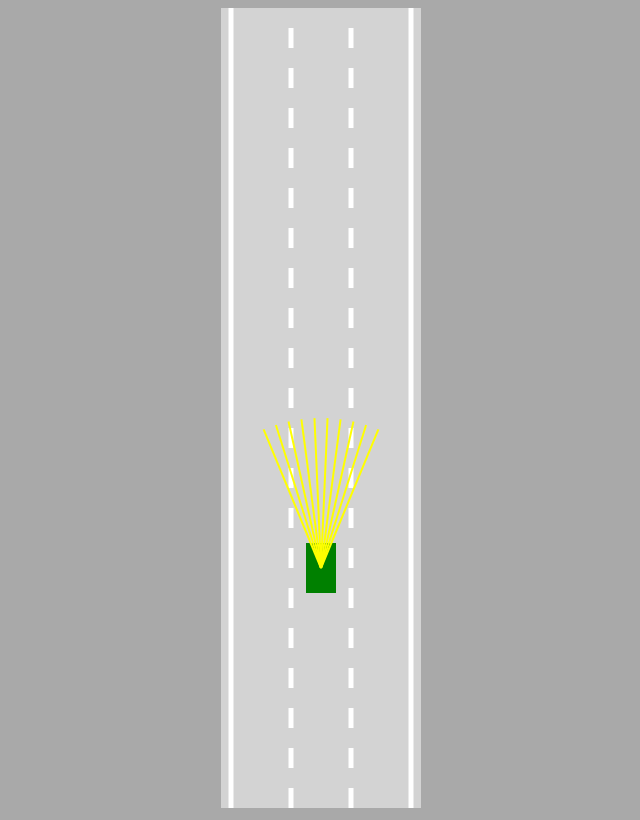
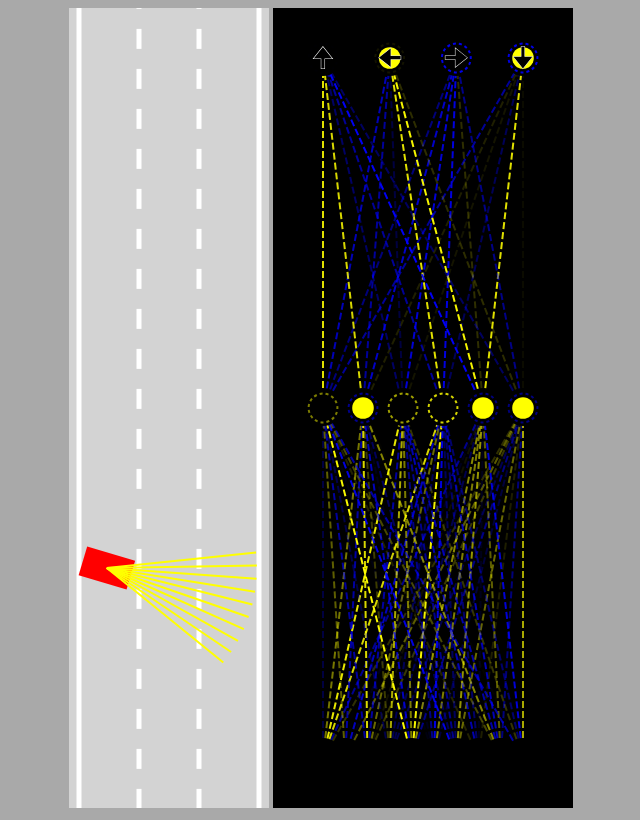
Before and after one commit to dilan-js/self-driving-car, a plain HTML site: page index.html in a window 1280 px wide. Shown: the whole page, without its empty margins (319-959 px from the left). Drawn offline with Linux system fonts and the light colour scheme.

Commit message:
added visualizer code from previous project to display neural network

```diff
--- a/car.js
+++ b/car.js
@@ -10,6 +10,7 @@ class Car {
     this.maxSpeed = maxSpeed;
     this.friction = 0.05; //friction gives the 'grippy' or 'bouncy' feel when moving forward and backward
     this.angle = 0; //this prevents speed exceeding max speed when moving diagonally...think 'Unit Circle'!
+    this.useBrain = controlType == "MAIN_CHARACTER_AI";
     if (controlType != "NPC") {
       this.sensor = new Sensor(this); //passing car to the sensor
       this.brain = new NeuralNetwork(
@@ -29,11 +30,17 @@ class Car {
     }
     if (this.sensor) {
       this.sensor.update(roadBorders, traffic);
-      const offsets = this.sensor.sensorReadings.map(
-        (reading) => (reading == null ? 0 : 1 - reading.offset) //low values if object far away, high if close to our car
+      const offsets = this.sensor.sensorReadings.map((s) =>
+        s == null ? 0 : 1 - s.offset
       );
       const outputs = NeuralNetwork.feedForward(offsets, this.brain);
       console.log(outputs);
+      if (this.useBrain) {
+        this.controls.forward = outputs[0];
+        this.controls.left = outputs[1];
+        this.controls.right = outputs[2];
+        this.controls.reverse = outputs[3];
+      }
     }
   }
 
--- a/controls.js
+++ b/controls.js
@@ -5,7 +5,7 @@ class Controls {
     this.right = false;
     this.reverse = false;
     switch (controlType) {
-      case "MAIN_CHARACTER":
+      case "MAIN_CHARACTER_AI":
         this.#addKeyboardListeners();
         break;
       default:
--- a/index.html
+++ b/index.html
@@ -4,7 +4,9 @@
   <link rel="stylesheet" href="style.css" />
 </head>
 <body>
-  <canvas id="myCanvas"></canvas>
+  <canvas id="carCanvas"></canvas>
+  <canvas id="networkCanvas"></canvas>
+  <script src="visualizer.js"></script>
   <script src="network.js"></script>
   <script src="sensor.js"></script>
   <script src="utils.js"></script>
--- a/main.js
+++ b/main.js
@@ -1,32 +1,37 @@
-const canvas = document.getElementById("myCanvas");
-canvas.width = 200;
+const carCanvas = document.getElementById("carCanvas");
+carCanvas.width = 200;
+const networkCanvas = document.getElementById("networkCanvas");
+networkCanvas.width = 300;
 
-//We want to draw a car on the canvas
-//To draw on the canvas, we need drawing 2D drawing context
-//It will contain all the methods we need to draw what we want
-const ctx = canvas.getContext("2d");
-const road = new Road(canvas.width / 2, canvas.width * 0.9);
-const car = new Car(road.getLaneCenter(1), 100, 30, 50, "MAIN_CHARACTER");
+const carCtx = carCanvas.getContext("2d");
+const networkCtx = networkCanvas.getContext("2d");
+
+const road = new Road(carCanvas.width / 2, carCanvas.width * 0.9);
+const car = new Car(road.getLaneCenter(1), 100, 30, 50, "MAIN_CHARACTER_AI");
 const traffic = [new Car(road.getLaneCenter(1), -100, 30, 50, "NPC", 2)];
 
 animate();
 
-function animate() {
+function animate(time) {
   for (let i = 0; i < traffic.length; i++) {
     traffic[i].update(road.borders, []);
   }
   car.update(road.borders, traffic);
-  canvas.height = window.innerHeight;
 
-  ctx.save();
-  ctx.translate(0, -car.y + canvas.height * 0.7);
+  carCanvas.height = window.innerHeight;
+  networkCanvas.height = window.innerHeight;
 
-  road.draw(ctx);
+  carCtx.save();
+  carCtx.translate(0, -car.y + carCanvas.height * 0.7);
+
+  road.draw(carCtx);
   for (let i = 0; i < traffic.length; i++) {
-    traffic[i].draw(ctx, "purple");
+    traffic[i].draw(carCtx, "purple");
   }
-  car.draw(ctx, "green");
+  car.draw(carCtx, "blue");
 
-  ctx.restore();
+  carCtx.restore();
+  networkCtx.lineDashOffset = -time / 50;
+  Visualizer.drawNetwork(networkCtx, car.brain);
   requestAnimationFrame(animate);
 }
--- a/network.js
+++ b/network.js
@@ -9,8 +9,6 @@ class NeuralNetwork {
   static feedForward(givenInputs, network) {
     let outputs = Level.feedForward(givenInputs, network.levels[0]);
     for (let i = 1; i < network.levels.length; i++) {
-      //putting in output of previous level into the new level as the input
-      //final outputs will tell us if the car should go forward, backward, left, right
       outputs = Level.feedForward(outputs, network.levels[i]);
     }
     return outputs;
@@ -18,26 +16,23 @@ class NeuralNetwork {
 }
 
 class Level {
-  constructor(inputNeuronCount, outputNeuronCount) {
-    this.inputs = new Array(inputNeuronCount);
-    this.outputs = new Array(outputNeuronCount);
-    this.biases = new Array(outputNeuronCount); //biases = values above which neuron will fire
-    //going to connect every input neuron to output neuron
+  constructor(inputCount, outputCount) {
+    this.inputs = new Array(inputCount);
+    this.outputs = new Array(outputCount);
+    this.biases = new Array(outputCount);
+
     this.weights = [];
-    for (let i = 0; i < inputNeuronCount; i++) {
-      this.weights[i] = new Array(outputNeuronCount);
+    for (let i = 0; i < inputCount; i++) {
+      this.weights[i] = new Array(outputCount);
     }
 
     Level.#randomize(this);
   }
 
-  //I want to serialize this object, so making it static
-  //methods don't serialize
   static #randomize(level) {
     for (let i = 0; i < level.inputs.length; i++) {
       for (let j = 0; j < level.outputs.length; j++) {
-        //negative values b/c negative weights could tell car not to turn right
-        level.weights[i][j] = Math.random() * 2 - 1; //have a value between -1 and 1.
+        level.weights[i][j] = Math.random() * 2 - 1;
       }
     }
 
@@ -47,7 +42,7 @@ class Level {
   }
 
   static feedForward(givenInputs, level) {
-    for (let i = 0; i < level.inputs.lengths; i++) {
+    for (let i = 0; i < level.inputs.length; i++) {
       level.inputs[i] = givenInputs[i];
     }
 
@@ -56,12 +51,14 @@ class Level {
       for (let j = 0; j < level.inputs.length; j++) {
         sum += level.inputs[j] * level.weights[j][i];
       }
+
       if (sum > level.biases[i]) {
-        level.outputs[i] = 1; //turning it on
+        level.outputs[i] = 1;
       } else {
         level.outputs[i] = 0;
       }
     }
+
     return level.outputs;
   }
 }
--- a/style.css
+++ b/style.css
@@ -4,6 +4,10 @@ body {
   text-align: center;
 }
 
-#myCanvas {
+#carCanvas {
   background-color: lightgray;
 }
+
+#networkCanvas {
+  background: black;
+}
--- a/utils.js
+++ b/utils.js
@@ -48,3 +48,11 @@ function polygonsIntersect(polygon1, polygon2) {
   }
   return false;
 }
+
+function getRGBA(value) {
+  const alpha = Math.abs(value);
+  const R = value < 0 ? 0 : 255;
+  const G = R;
+  const B = value > 0 ? 0 : 255;
+  return "rgba(" + R + "," + G + "," + B + "," + alpha + ")";
+}
--- /dev/null
+++ b/visualizer.js
@@ -0,0 +1,103 @@
+class Visualizer {
+  static drawNetwork(ctx, network) {
+    const margin = 50;
+    const left = margin;
+    const top = margin;
+    const width = ctx.canvas.width - margin * 2;
+    const height = ctx.canvas.height - margin * 2;
+
+    const levelHeight = height / network.levels.length;
+
+    for (let i = network.levels.length - 1; i >= 0; i--) {
+      const levelTop =
+        top +
+        lerp(
+          height - levelHeight,
+          0,
+          network.levels.length == 1 ? 0.5 : i / (network.levels.length - 1)
+        );
+
+      ctx.setLineDash([7, 3]);
+      Visualizer.drawLevel(
+        ctx,
+        network.levels[i],
+        left,
+        levelTop,
+        width,
+        levelHeight,
+        i == network.levels.length - 1 ? ["🠉", "🠈", "🠊", "🠋"] : []
+      );
+    }
+  }
+
+  static drawLevel(ctx, level, left, top, width, height, outputLabels) {
+    const right = left + width;
+    const bottom = top + height;
+
+    const { inputs, outputs, weights, biases } = level;
+
+    for (let i = 0; i < inputs.length; i++) {
+      for (let j = 0; j < outputs.length; j++) {
+        ctx.beginPath();
+        ctx.moveTo(Visualizer.#getNodeX(inputs, i, left, right), bottom);
+        ctx.lineTo(Visualizer.#getNodeX(outputs, j, left, right), top);
+        ctx.lineWidth = 2;
+        ctx.strokeStyle = getRGBA(weights[i][j]);
+        ctx.stroke();
+      }
+    }
+
+    const nodeRadius = 18;
+    for (let i = 0; i < inputs.length; i++) {
+      const x = Visualizer.#getNodeX(inputs, i, left, right);
+      ctx.beginPath();
+      ctx.arc(x, bottom, nodeRadius, 0, Math.PI * 2);
+      ctx.fillStyle = "black";
+      ctx.fill();
+      ctx.beginPath();
+      ctx.arc(x, bottom, nodeRadius * 0.6, 0, Math.PI * 2);
+      ctx.fillStyle = getRGBA(inputs[i]);
+      ctx.fill();
+    }
+
+    for (let i = 0; i < outputs.length; i++) {
+      const x = Visualizer.#getNodeX(outputs, i, left, right);
+      ctx.beginPath();
+      ctx.arc(x, top, nodeRadius, 0, Math.PI * 2);
+      ctx.fillStyle = "black";
+      ctx.fill();
+      ctx.beginPath();
+      ctx.arc(x, top, nodeRadius * 0.6, 0, Math.PI * 2);
+      ctx.fillStyle = getRGBA(outputs[i]);
+      ctx.fill();
+
+      ctx.beginPath();
+      ctx.lineWidth = 2;
+      ctx.arc(x, top, nodeRadius * 0.8, 0, Math.PI * 2);
+      ctx.strokeStyle = getRGBA(biases[i]);
+      ctx.setLineDash([3, 3]);
+      ctx.stroke();
+      ctx.setLineDash([]);
+
+      if (outputLabels[i]) {
+        ctx.beginPath();
+        ctx.textAlign = "center";
+        ctx.textBaseline = "middle";
+        ctx.fillStyle = "black";
+        ctx.strokeStyle = "white";
+        ctx.font = nodeRadius * 1.5 + "px Arial";
+        ctx.fillText(outputLabels[i], x, top + nodeRadius * 0.1);
+        ctx.lineWidth = 0.5;
+        ctx.strokeText(outputLabels[i], x, top + nodeRadius * 0.1);
+      }
+    }
+  }
+
+  static #getNodeX(nodes, index, left, right) {
+    return lerp(
+      left,
+      right,
+      nodes.length == 1 ? 0.5 : index / (nodes.length - 1)
+    );
+  }
+}
```
